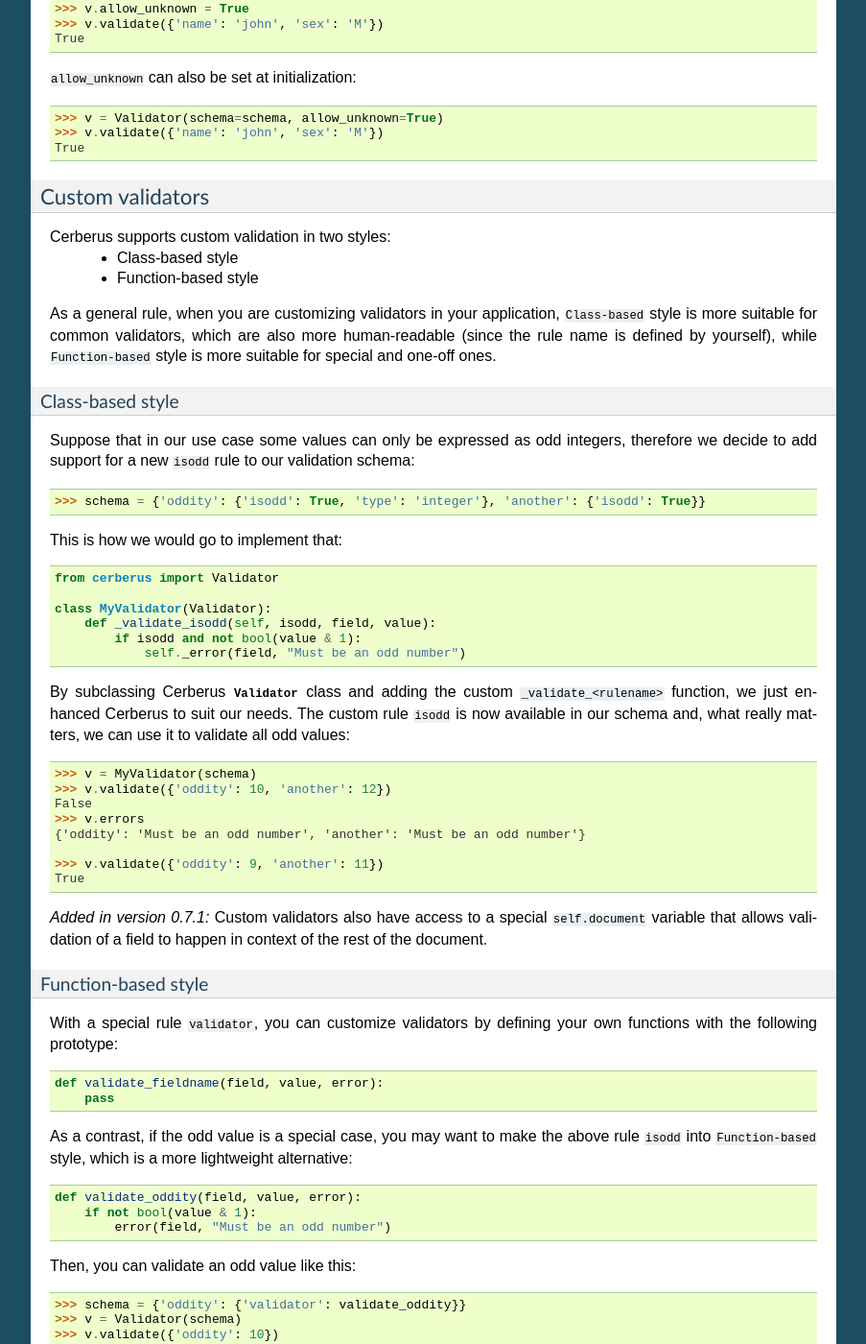
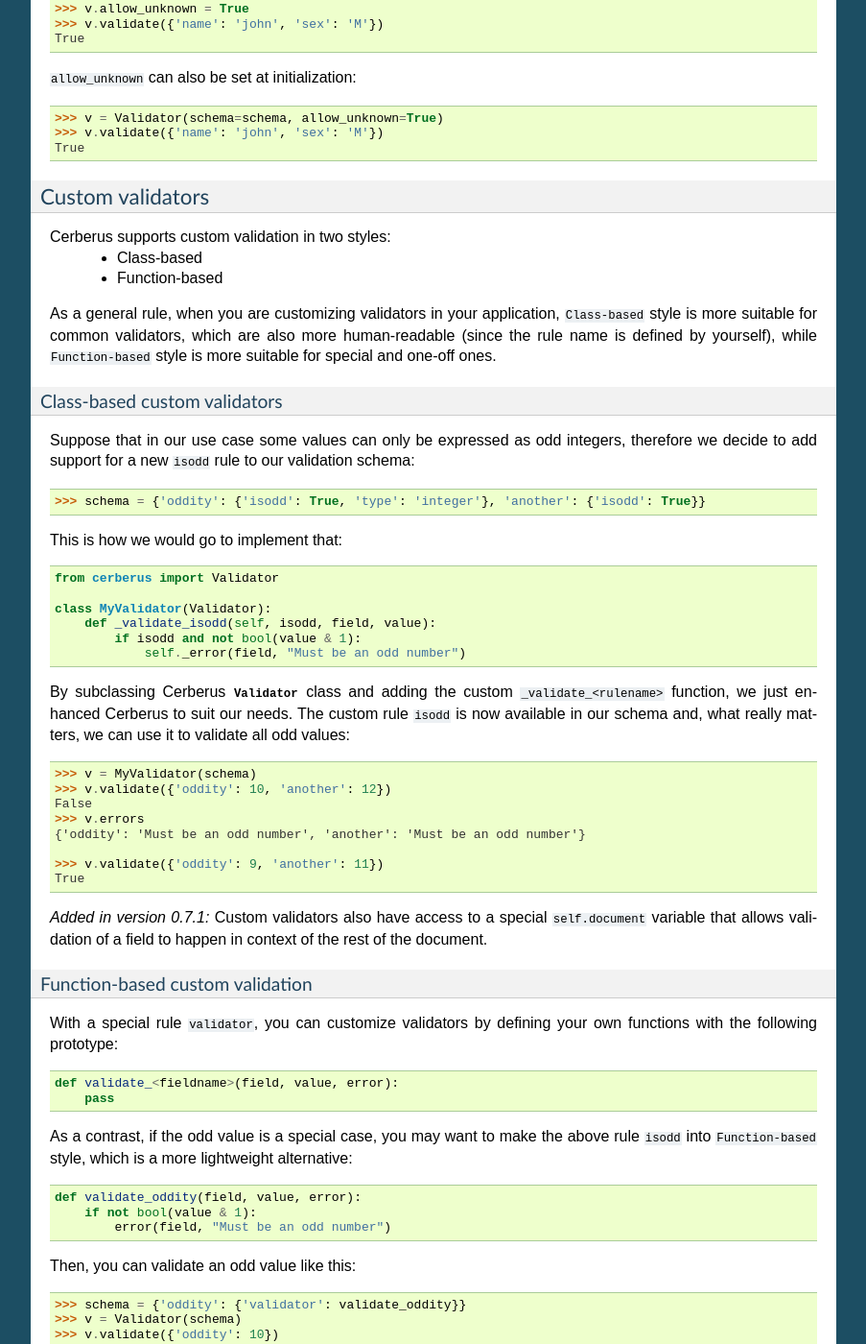
Before and after one commit to pyeve/cerberus, a Sphinx documentation site: the page built from docs/index.rst, in a window 1280 px wide and 1400 px high, scrolled down 1398 px. Shown: the whole window at 96% size, without its empty margins (198-1101 px from the left). Built offline with Sphinx 7.4.7, drawn with Linux system fonts in a browser that asks for light colours; some of the changed text lies outside the part shown.

Commit message:
Improve custom validation docs
Move the _new_types tag back into its appropriate position and reword a few
things here and there.

```diff
--- a/docs/index.rst
+++ b/docs/index.rst
@@ -95,18 +95,19 @@ option to ``True``: ::
 Custom validators
 ~~~~~~~~~~~~~~~~~
 Cerberus supports custom validation in two styles:
-    * Class-based style
-    * Function-based style
+    * Class-based
+    * Function-based
 
 As a general rule, when you are customizing validators in your application,
 ``Class-based`` style is more suitable for common validators, which are
 also more human-readable (since the rule name is defined by yourself), while
 ``Function-based`` style is more suitable for special and one-off ones.
 
-Class-based style
-'''''''''''''''''
+Class-based custom validators
+'''''''''''''''''''''''''''''
 Suppose that in our use case some values can only be expressed as odd integers,
-therefore we decide to add support for a new ``isodd`` rule to our validation schema: ::
+therefore we decide to add support for a new ``isodd`` rule to our validation
+schema: ::
 
     >>> schema = {'oddity': {'isodd': True, 'type': 'integer'}, 'another': {'isodd': True}}
 
@@ -134,17 +135,16 @@ matters, we can use it to validate all odd values: ::
     True
 
 .. versionadded:: 0.7.1
-    Custom validators also have access to a special ``self.document`` variable that
-    allows validation of a field to happen in context of the rest of the document.
+    Custom validators also have access to a special ``self.document`` variable
+    that allows validation of a field to happen in context of the rest of the
+    document.
 
-.. _new-types:
-
-Function-based style
-''''''''''''''''''''
+Function-based custom validation
+''''''''''''''''''''''''''''''''
 With a special rule ``validator``, you can customize validators by defining
 your own functions with the following prototype: ::
 
-    def validate_fieldname(field, value, error):
+    def validate_<fieldname>(field, value, error):
         pass
 
 As a contrast, if the odd value is a special case, you may want to make the
```
Also changed, not shown: other parts of docs/index.rst (+2 -0 lines).
